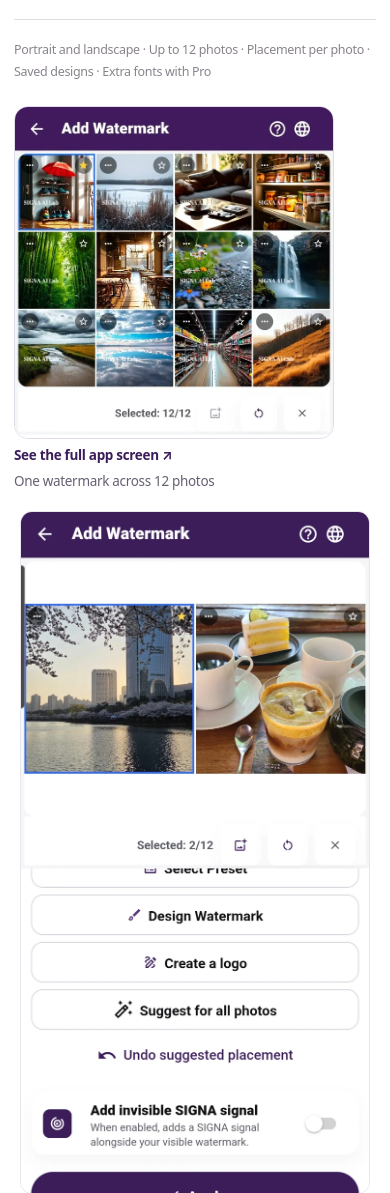
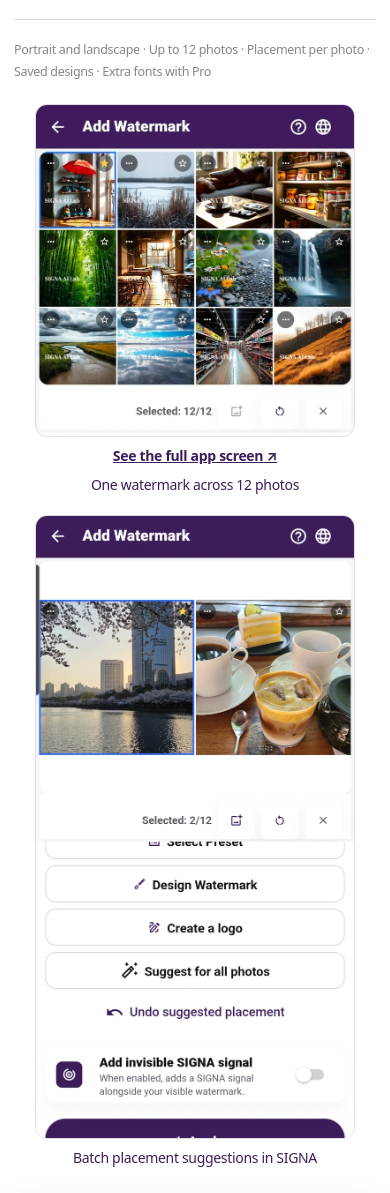
Before and after one commit to signa-ailab/signa-ailab.github.io, a plain HTML site: page index.html in a window 390 px wide. Shown: the part 3180-4373 px from the top of the page. Drawn offline with Linux system fonts and the light colour scheme.

Commit message:
Align responsive product screenshots and captions

```diff
--- a/styles-live.css
+++ b/styles-live.css
@@ -54,8 +54,8 @@ html[lang="ko"] .hero h1,html[lang="ja"] .hero h1,html[lang="zh-Hans"] .hero h1{
 .free-access-note--hero { opacity: 1; color: var(--brand); }
 .free-access-note--hero strong { font-weight: 800; }
 .story p.analysis-free-note { margin-top: 12px; font-weight: 650; }
-.watermark-batch-preview { margin: 22px 0 0; max-width: 20rem; }
-.watermark-batch-preview a { display: block; color: var(--brand); }
+.watermark-batch-preview { margin: 20px auto 0; width: 100%; max-width: 20rem; min-width: 0; text-align: center; }
+.watermark-batch-preview a { display: block; color: var(--brand); text-decoration: none; }
 .watermark-batch-preview img {
   display: block;
   width: 100%;
@@ -74,7 +74,10 @@ html[lang="ko"] .hero h1,html[lang="ja"] .hero h1,html[lang="zh-Hans"] .hero h1{
   margin-top: 6px;
 }
 .watermark-batch-preview span { font-weight: 720; }
-.watermark-batch-preview figcaption { color: #675f70; }
+.watermark-batch-preview figcaption { color: var(--brand); }
+#watermark .watermark-batch-preview img,#watermark .recommend-capture img{box-sizing:border-box;border:1px solid #e2dce8;border-radius:12px}
+#watermark .watermark-batch-preview span,#watermark .watermark-batch-preview figcaption,#watermark .recommend-capture figcaption{font-size:14px;line-height:1.5;margin-top:8px}
+#watermark .watermark-batch-preview span{font-weight:700;text-decoration:underline}
 
 #on-device .local-grid {
   align-items: center;
@@ -209,6 +212,6 @@ html[lang="ko"] .hero h1,html[lang="ja"] .hero h1,html[lang="zh-Hans"] .hero h1{
 
 .result-showcase{padding:44px 0 24px;background:#fff}.result-showcase h2{font-size:clamp(24px,3.2vw,38px);line-height:1.25;margin:0 0 10px;letter-spacing:-.025em}.result-showcase p{max-width:740px;color:#625c67;line-height:1.65;margin:0 0 22px}.result-pair{display:grid;grid-template-columns:repeat(2,minmax(0,1fr));gap:18px}.result-pair figure{min-width:0;margin:0}.result-pair img{display:block;width:100%;height:auto;border-radius:14px;border:1px solid #e2dce8}.result-pair figcaption{font-weight:650;font-size:14px;color:var(--brand);margin-top:8px}.pro-benefits{display:grid;grid-template-columns:repeat(3,minmax(0,1fr));gap:8px;margin:16px 0}.pro-benefits span{padding:10px 8px;background:#fff;border:1px solid #e2dce8;border-radius:10px;color:var(--brand);font-size:14px;font-weight:750;line-height:1.35;text-align:center;overflow-wrap:anywhere}.pro-start{margin-top:20px}.pro-start p{font-weight:700;color:var(--brand);margin-bottom:10px}.pro-cta{display:inline-flex;white-space:normal;max-width:100%;text-align:center}.hero-copy{margin-bottom:20px}.free-access-note--hero{font-size:14px}@media(max-width:620px){.result-showcase{padding:30px 0 12px}.result-pair{grid-template-columns:1fr;gap:16px}.pro-benefits{grid-template-columns:1fr}.pro-benefits span{text-align:left}.pro-cta{width:100%;justify-content:center}}
 
-.capture-card{margin:20px auto 0;max-width:430px;min-width:0;text-align:center}.capture-card a{display:block;color:var(--brand);text-decoration:none}.capture-card img{display:block;width:100%;height:auto;border:1px solid var(--line);border-radius:12px;background:white}.capture-card figcaption,.capture-card span{display:block;font-size:14px;line-height:1.5;margin-top:8px;color:var(--brand)}.capture-card span{font-weight:700;text-decoration:underline}.recommend-capture{max-width:330px}.analysis-capture{max-width:440px}.report-capture{margin:0 auto;max-width:460px}.report-card .visual{min-width:0}.hero h1{overflow-wrap:break-word}@media(max-width:620px){.capture-card{max-width:min(100%,350px)}.report-capture{max-width:100%}}
+.capture-card{margin:20px auto 0;max-width:430px;min-width:0;text-align:center}.capture-card a{display:block;color:var(--brand);text-decoration:none}.capture-card img{display:block;width:100%;height:auto;border:1px solid var(--line);border-radius:12px;background:white}.capture-card figcaption,.capture-card span{display:block;font-size:14px;line-height:1.5;margin-top:8px;color:var(--brand)}.capture-card span{font-weight:700;text-decoration:underline}.recommend-capture{width:100%;max-width:20rem}.analysis-capture{max-width:440px}.report-capture{margin:0 auto;width:100%;max-width:460px}.report-card .visual{min-width:0}.hero h1{overflow-wrap:break-word}@media(max-width:620px){.capture-card{max-width:min(100%,350px)}.recommend-capture{max-width:20rem}.report-capture{max-width:100%}}
 
 #analysis .story-grid > .visual,#analysis .story-grid > .copy{min-width:0;max-width:100%}#analysis .analysis-capture{width:100%;max-width:440px}#analysis .copy{overflow-wrap:anywhere}@media(max-width:760px){#analysis .story-grid{grid-template-columns:minmax(0,1fr)}#analysis .analysis-capture{max-width:min(100%,350px)}}
```
